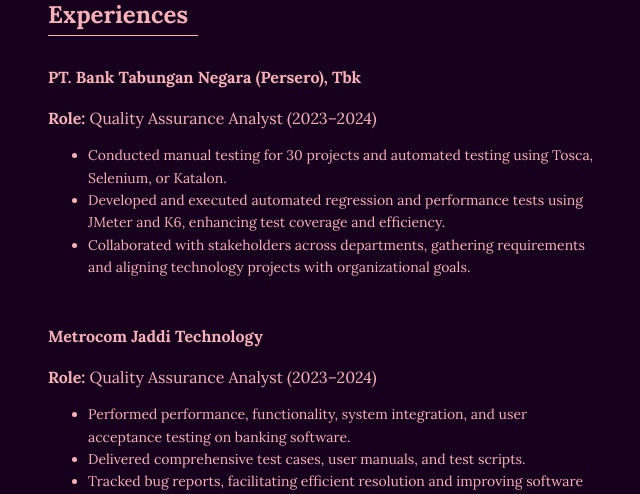
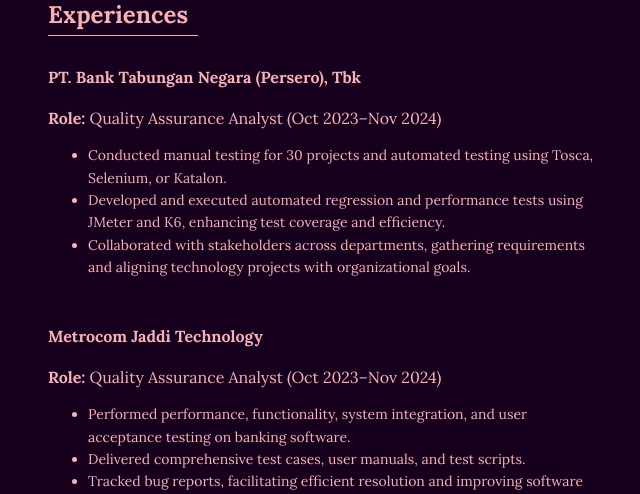
Before and after one commit to SamanthaSamosir/portfolio-website, a Flask app: page / in a window 1280 px wide. Shown: the part 989-1483 px from the top of the page, without its empty margins (582-1222 px from the left). Run offline with Flask 3, Linux system fonts and the light colour scheme; some web fonts are replaced.

Commit message:
update experience

```diff
--- a/static/styles.css
+++ b/static/styles.css
@@ -1,20 +1,18 @@
 body {
     font-family: "Lora", sans-serif;
     background-color: #16001e;
-    color: #f7b2b7;
+    color: #f7b2b7; /* warna text */
     margin: 0;
     padding: 0;
 }
-
 .container {
     display: flex;
     flex-direction: row;
     justify-content: space-between;
     align-items: center; /* Center vertically */
     padding: 0 100px; /* Add padding to make the content narrower */
-    height: 100vh; /* Full viewport height */
+    height: 100vh; /* Full viewport height. Satuan: px, rem, vh*/
     box-sizing: border-box; /* Ensure padding doesn’t affect container size */
-
 }
 
 .left-section {
@@ -32,11 +30,9 @@ body {
     font-size: 2.6rem;
     color: #f7b2b7;
     margin: 0;
-
     font-family: "Lora", serif;
     font-weight: 900;
 }
-
 .left-section h2 {
     font-size: 1.2rem;
     color: #f7b2b7;
@@ -44,7 +40,6 @@ body {
     font-family: "Lora", serif;
     font-weight: 400;
 }
-
 .left-section p {
     font-size: 1rem;
     color: #f7b2b7;
@@ -59,7 +54,6 @@ nav ul li {
     font-size: 1.1rem;
     font-weight: 600;
 }
-
 nav ul li::before {
     content: '';
     display: inline-block;
@@ -69,28 +63,23 @@ nav ul li::before {
     margin-right: 15px;
     transition: width 0.3s ease, background-color 0.3s ease; /* Smooth transition */
 }
-
 nav ul li:hover::before {
     width: 50px; /* Longer line on hover */
     height: 1.4px;
 }
-
 nav ul li.active::before {
     width: 70px; /* Line stays longer when clicked */
     background-color: #f7b2b7; /* Highlight the line for active state */
     height: 1.4px;
 }
-
 nav ul li a {
     color: rgba(255, 255, 255, 0.6);
     text-decoration: none;
     transition: color 0.3s ease;
 }
-
 nav ul li:hover a {
     color: #f7717d; /* Text color on hover */
 }
-
 nav ul li.active a {
     color: #f7b2b7; /* Text color when clicked */
 }
@@ -177,7 +166,6 @@ section{
     display: inline-block;
     margin-bottom: 10px; /* Adjust the spacing below the line */
 }
-
 .underline::after {
     content: '';
     display: block;
--- a/templates/index.html
+++ b/templates/index.html
@@ -11,6 +11,7 @@
         @import url('https://fonts.googleapis.com/css2?family=Playfair+Display:ital,wght@0,400;0,900;1,400;1,900&display=swap');
         @import url('https://fonts.googleapis.com/css2?family=Poppins:ital,wght@0,100;0,200;0,300;0,400;0,500;0,600;0,700;0,800;0,900;1,100;1,200;1,300;1,400;1,500;1,600;1,700;1,800;1,900&display=swap');
         @import url('https://fonts.googleapis.com/css2?family=Lora:ital,wght@0,400..700;1,400..700&display=swap');
+        @import url('https://fonts.googleapis.com/css2?family=Lora:ital,wght@0,400..700;1,400..700&family=Montserrat:ital,wght@0,100..900;1,100..900&display=swap');
     </style>
 </head>
 <body>
@@ -53,23 +54,20 @@
                     <br><br>Currently, I’m diving into cybersecurity, driven by concerns about Indonesia's digital safety. I'm part of the Digital Talent Scholarship by Kominfo and seeking scholarships for a master’s in cybersecurity. My goal is to become an expert, offer local training, and launch "Melek," a startup focused on research and solutions. I aspire to collaborate with KOMINFO and BRIN to enhance Indonesia’s cybersecurity.
                 </p>
             </section>
-             <!-- Experience Section -->
             <section id="experience" class="experience">
                 <h2 class="underline">Experiences</h2>
                 <div class="experience-content">
                     <h4>PT. Bank Tabungan Negara (Persero), Tbk</h4>
-                    <p><strong>Role:</strong> Quality Assurance Analyst (2023–2024)</p>
-
+                    <p><strong>Role:</strong> Quality Assurance Analyst (Oct 2023–Nov 2024)</p>
                         <ul>
                             <li>Conducted manual testing for 30 projects and automated testing using Tosca, Selenium, or Katalon.</li>
                             <li>Developed and executed automated regression and performance tests using JMeter and K6, enhancing test coverage and efficiency.</li>
                             <li>Collaborated with stakeholders across departments, gathering requirements and aligning technology projects with organizational goals.</li>
                         </ul>
-
                 </div>
                 <div class="experience-content">
                     <h4>Metrocom Jaddi Technology</h4>
-                    <p><strong>Role:</strong> Quality Assurance Analyst (2023–2024)</p>
+                    <p><strong>Role:</strong> Quality Assurance Analyst (Oct 2023–Nov 2024)</p>
 
                         <ul>
                             <li>Performed performance, functionality, system integration, and user acceptance testing on banking software.</li>
```
